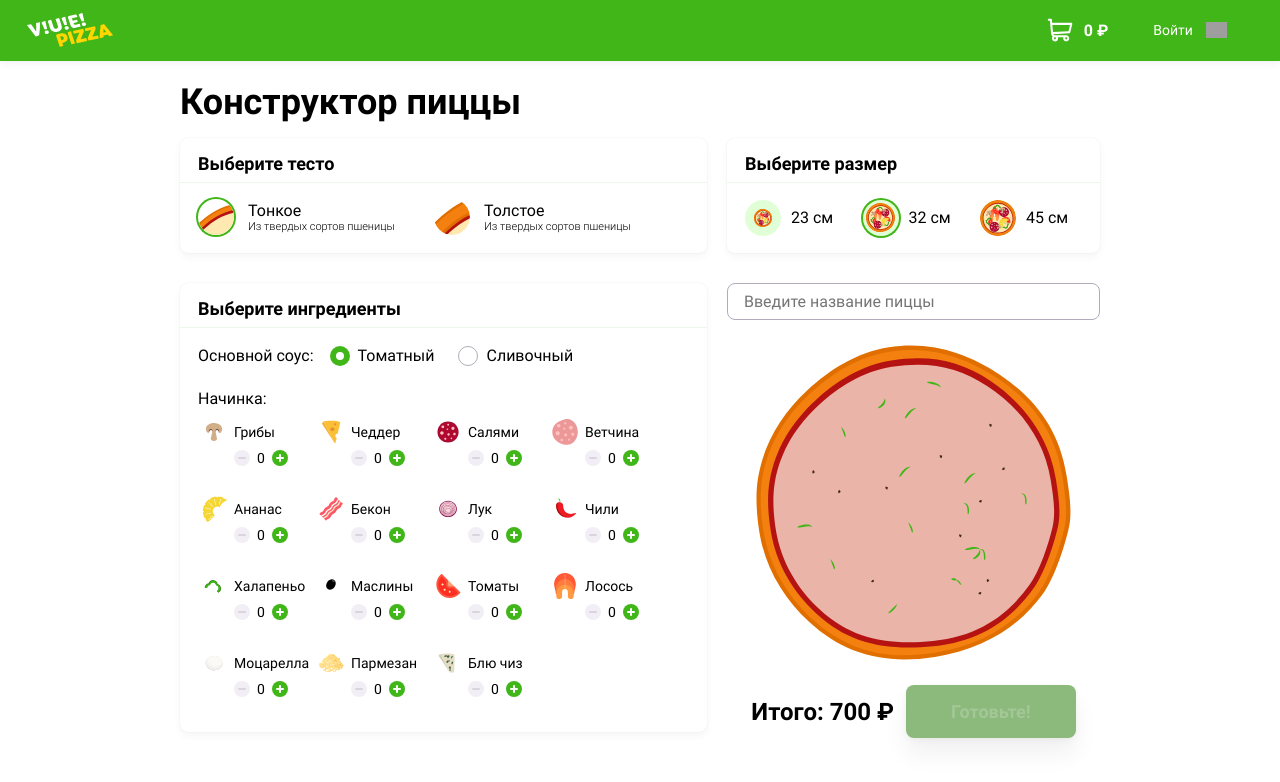
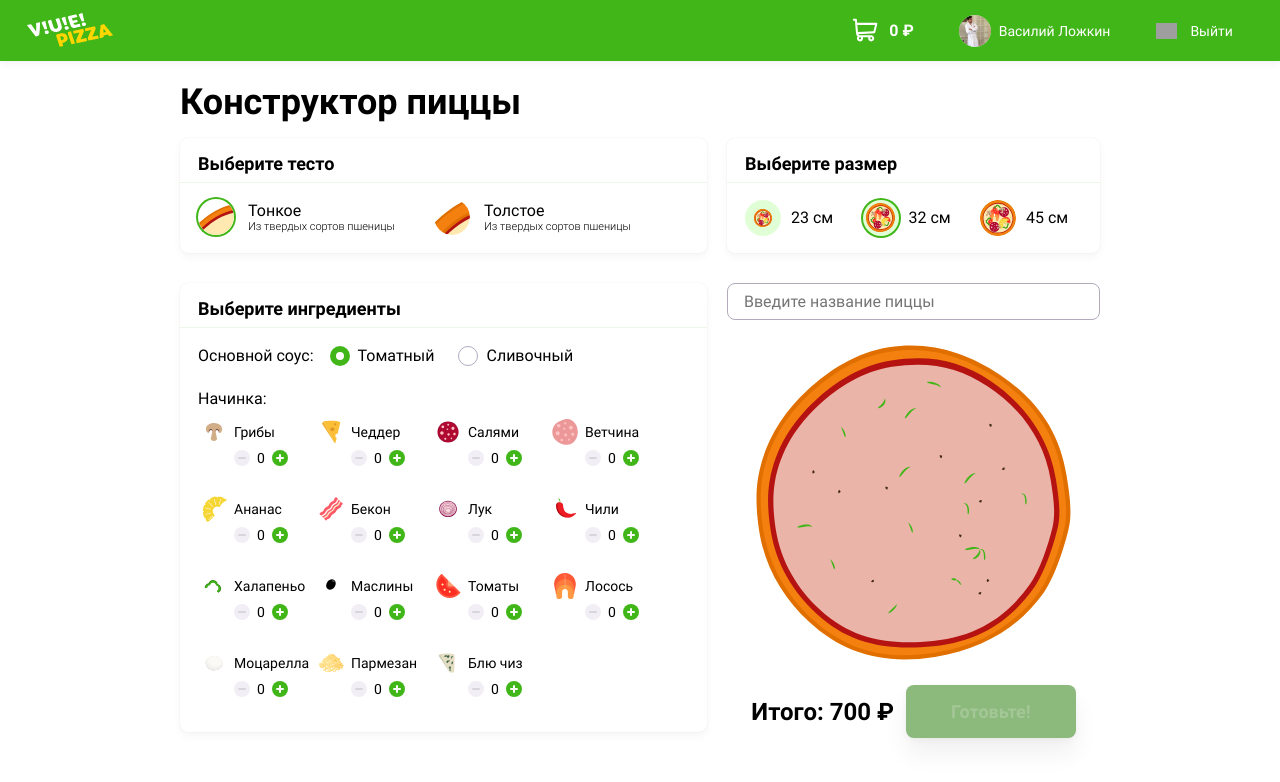
Before and after one commit to AndreyKovanov/63294-pizza-1, a Vue app in the folder src/frontend/: page / in a window 1280 px wide. Shown: the top 782 px of the page. Built offline with nearby package versions, Linux system fonts and the light colour scheme; grey boxes are pictures that could not be loaded.

Commit message:
add app layout

```diff
--- a/src/frontend/src/App.vue
+++ b/src/frontend/src/App.vue
@@ -1,35 +1,16 @@
 <template>
   <div id="app">
-    <!-- <div class="main">
-      <div class="main__wrapper">
-        <div class="main__header">
-          <img
-            src="@/assets/img/logo.svg"
-            width="300"
-            height="47"
-            alt="V!U!E! Pizza"
-          />
-        </div>
-        <h1>Добро пожаловать!</h1>
-        <p>
-          Это проект V!U!E! Pizza для обучения на профессиональном
-          онлайн‑курсе<br />
-          <b>«Vue.js для опытных разработчиков».</b>
-        </p>
-      </div>
-    </div> -->
-
-    <PizzaConstructor />
+    <AppLayout />
   </div>
 </template>
 
 <script>
-import PizzaConstructor from "@/views/Index";
+import AppLayout from "@/layouts/AppLayout";
 
 export default {
   name: "App",
   components: {
-    PizzaConstructor,
+    AppLayout,
   },
 };
 </script>
--- a/src/frontend/src/assets/scss/layout/header.scss
+++ b/src/frontend/src/assets/scss/layout/header.scss
@@ -53,6 +53,9 @@
 }
 
 .header__user {
+  display: flex;
+  align-items: center;
+
   a {
     display: block;
 
--- /dev/null
+++ b/src/frontend/src/layouts/AppLayout.vue
@@ -0,0 +1,29 @@
+<template>
+  <div>
+    <AppLayoutHeader :user="user" />
+
+    <main class="content">
+      <PizzaConstructor />
+    </main>
+  </div>
+</template>
+
+<script>
+import AppLayoutHeader from "@/layouts/AppLayoutHeader";
+import PizzaConstructor from "@/views/PizzaConstructor";
+
+export default {
+  name: "AppLayout",
+  components: {
+    AppLayoutHeader,
+    PizzaConstructor,
+  },
+  data() {
+    return {
+      user: "Василий Ложкин",
+    };
+  },
+};
+</script>
+
+<style lang="scss" scoped></style>
--- /dev/null
+++ b/src/frontend/src/layouts/AppLayoutHeader.vue
@@ -0,0 +1,48 @@
+<template>
+  <header class="header">
+    <div class="header__logo">
+      <a href="#" class="logo">
+        <img
+          src="@/assets/img/logo.svg"
+          alt="V!U!E! Pizza logo"
+          width="90"
+          height="40"
+        />
+      </a>
+    </div>
+
+    <div class="header__cart">
+      <a href="cart.html">0 ₽</a>
+    </div>
+
+    <div class="header__user">
+      <template v-if="user">
+        <a href="user-data.html">
+          <img
+            src="@/assets/img/users/user5.jpg"
+            :alt="user"
+            width="32"
+            height="32"
+          />
+          <span>{{ user }}</span>
+        </a>
+        <a href="#logout" class="header__logout"><span>Выйти</span></a>
+      </template>
+
+      <a v-else href="#login" class="header__login"><span>Войти</span></a>
+    </div>
+  </header>
+</template>
+
+<script>
+export default {
+  name: "AppLayoutHeader",
+  props: {
+    user: {
+      type: String,
+    },
+  },
+};
+</script>
+
+<style lang="scss" scoped></style>
--- a/src/frontend/src/views/Index.vue
+++ /dev/null
@@ -1,108 +0,0 @@
-<template>
-  <div>
-    <header class="header">
-      <div class="header__logo">
-        <a href="#" class="logo">
-          <img
-            src="@/assets/img/logo.svg"
-            alt="V!U!E! Pizza logo"
-            width="90"
-            height="40"
-          />
-        </a>
-      </div>
-      <div class="header__cart">
-        <a href="cart.html">0 ₽</a>
-      </div>
-      <div class="header__user">
-        <a href="#" class="header__login"><span>Войти</span></a>
-      </div>
-    </header>
-
-    <main class="content">
-      <form action="#" method="post">
-        <div class="content__wrapper">
-          <h1 class="title title--big">Конструктор пиццы</h1>
-
-          <BuilderDoughSelector
-            :doughList="dough"
-            :currentDough="currentDough"
-            @changeDough="currentDough = $event"
-          />
-          <BuilderSizeSelector
-            :sizeList="sizes"
-            :currentSize="currentSize"
-            @changeSize="currentSize = $event"
-          />
-
-          <BuilderIngredientsSelector
-            :sauceList="sauces"
-            :ingredientList="ingredients"
-            :currentIngredients="currentIngredients"
-            :currentSauce="currentSauce"
-            @updateIngredients="currentIngredients = $event"
-            @changeSauce="currentSauce = $event"
-          />
-
-          <BuilderPizzaView
-            :currentSauce="currentSauce"
-            :currentSize="currentSize"
-            :currentDough="currentDough"
-            :currentIngredients="currentIngredients"
-            :ingredientList="ingredients"
-          />
-        </div>
-      </form>
-    </main>
-  </div>
-</template>
-
-<script>
-import BuilderDoughSelector from "@/modules/builder/components/BuilderDoughSelector";
-import BuilderSizeSelector from "@/modules/builder/components/BuilderSizeSelector";
-import BuilderIngredientsSelector from "@/modules/builder/components/BuilderIngredientsSelector";
-import BuilderPizzaView from "@/modules/builder/components/BuilderPizzaView";
-import pizzaData from "@/static/pizza.json";
-import {
-  normalizeDough,
-  normalizeSizes,
-  normalizeSauces,
-  normalizeIngredients,
-  getCurrentItems,
-} from "@/common/helpers";
-
-export default {
-  name: "PizzaConstructor",
-  components: {
-    BuilderDoughSelector,
-    BuilderSizeSelector,
-    BuilderIngredientsSelector,
-    BuilderPizzaView,
-  },
-  data() {
-    const { dough, sizes, sauces, ingredients } = pizzaData;
-    const normalizedDough = normalizeDough(dough);
-    const normalizedSized = normalizeSizes(sizes);
-    const normalizedSauces = normalizeSauces(sauces);
-
-    return {
-      dough: normalizedDough,
-      sizes: normalizedSized,
-      sauces: normalizedSauces,
-      ingredients: normalizeIngredients(ingredients),
-      currentIngredients: getCurrentItems(ingredients),
-      currentDough: normalizedDough[0],
-      currentSize: normalizedSized[1],
-      currentSauce: normalizedSauces[0],
-    };
-  },
-};
-</script>
-
-<style lang="scss" scoped>
-/* @import "~@/assets/scss/blocks/diameter.scss";
-  @import "~@/assets/scss/blocks/dough.scss";
-  @import "~@/assets/scss/blocks/filling.scss";
-  @import "~@/assets/scss/blocks/ingredients.scss";
-  @import "~@/assets/scss/blocks/pizza.scss"; */
-</style>
--- /dev/null
+++ b/src/frontend/src/views/PizzaConstructor.vue
@@ -0,0 +1,85 @@
+<template>
+  <form action="#" method="post">
+    <div class="content__wrapper">
+      <h1 class="title title--big">Конструктор пиццы</h1>
+
+      <BuilderDoughSelector
+        :doughList="dough"
+        :currentDough="currentDough"
+        @changeDough="currentDough = $event"
+      />
+      <BuilderSizeSelector
+        :sizeList="sizes"
+        :currentSize="currentSize"
+        @changeSize="currentSize = $event"
+      />
+
+      <BuilderIngredientsSelector
+        :sauceList="sauces"
+        :ingredientList="ingredients"
+        :currentIngredients="currentIngredients"
+        :currentSauce="currentSauce"
+        @updateIngredients="currentIngredients = $event"
+        @changeSauce="currentSauce = $event"
+      />
+
+      <BuilderPizzaView
+        :currentSauce="currentSauce"
+        :currentSize="currentSize"
+        :currentDough="currentDough"
+        :currentIngredients="currentIngredients"
+        :ingredientList="ingredients"
+      />
+    </div>
+  </form>
+</template>
+
+<script>
+import BuilderDoughSelector from "@/modules/builder/components/BuilderDoughSelector";
+import BuilderSizeSelector from "@/modules/builder/components/BuilderSizeSelector";
+import BuilderIngredientsSelector from "@/modules/builder/components/BuilderIngredientsSelector";
+import BuilderPizzaView from "@/modules/builder/components/BuilderPizzaView";
+import pizzaData from "@/static/pizza.json";
+import {
+  normalizeDough,
+  normalizeSizes,
+  normalizeSauces,
+  normalizeIngredients,
+  getCurrentItems,
+} from "@/common/helpers";
+
+export default {
+  name: "PizzaConstructor",
+  components: {
+    BuilderDoughSelector,
+    BuilderSizeSelector,
+    BuilderIngredientsSelector,
+    BuilderPizzaView,
+  },
+  data() {
+    const { dough, sizes, sauces, ingredients } = pizzaData;
+    const normalizedDough = normalizeDough(dough);
+    const normalizedSized = normalizeSizes(sizes);
+    const normalizedSauces = normalizeSauces(sauces);
+
+    return {
+      dough: normalizedDough,
+      sizes: normalizedSized,
+      sauces: normalizedSauces,
+      ingredients: normalizeIngredients(ingredients),
+      currentIngredients: getCurrentItems(ingredients),
+      currentDough: normalizedDough[0],
+      currentSize: normalizedSized[1],
+      currentSauce: normalizedSauces[0],
+    };
+  },
+};
+</script>
+
+<style lang="scss" scoped>
+/* @import "~@/assets/scss/blocks/diameter.scss";
+  @import "~@/assets/scss/blocks/dough.scss";
+  @import "~@/assets/scss/blocks/filling.scss";
+  @import "~@/assets/scss/blocks/ingredients.scss";
+  @import "~@/assets/scss/blocks/pizza.scss"; */
+</style>
```
Also changed, not shown: src/frontend/src/layouts/index.js (deleted), src/frontend/src/modules/index.js (deleted).
